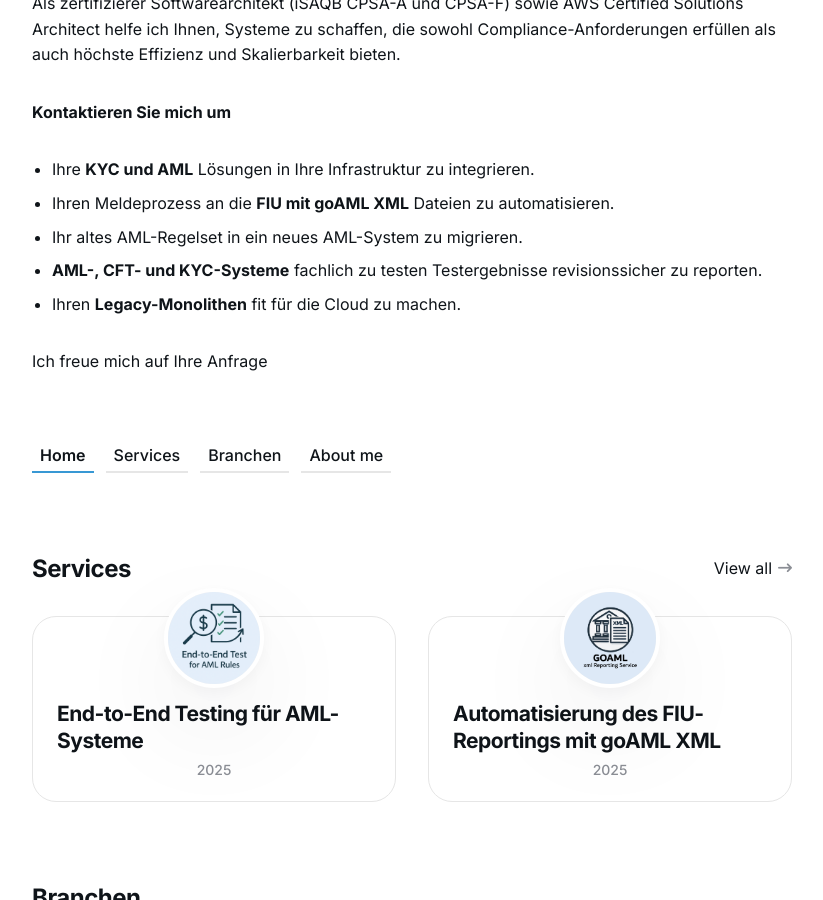
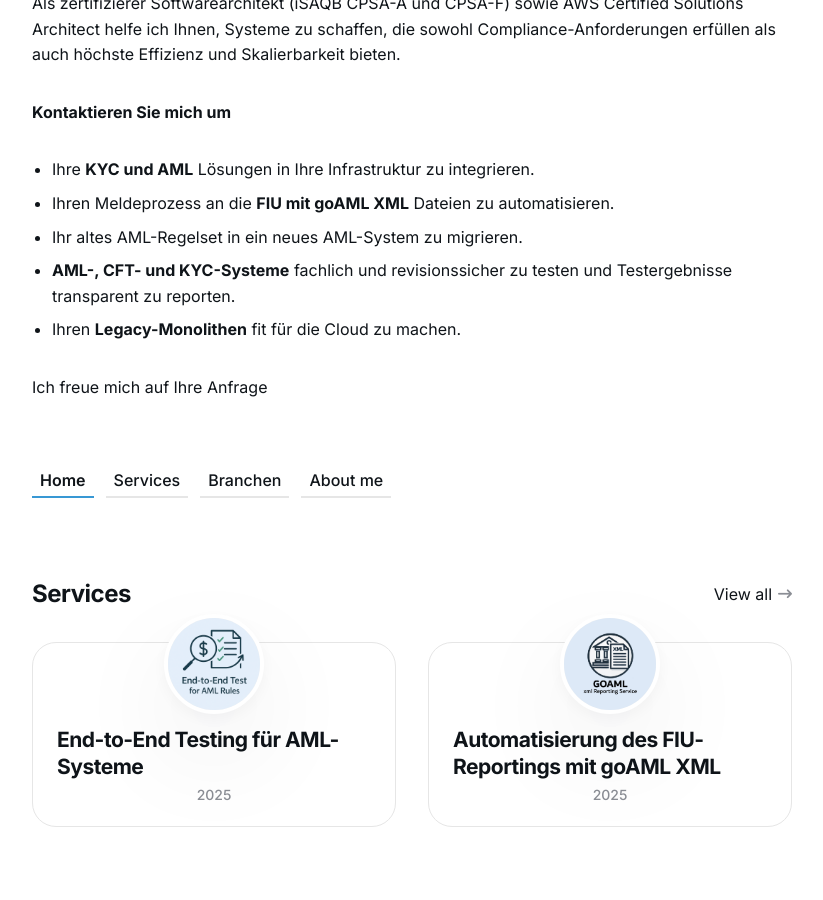
Before and after one commit to Rokko11/Rokko11.github.io, a Jekyll site: the page built from index.html, in a window 1280 px wide and 900 px high, scrolled down 645 px. Shown: the whole window, without its empty margins (228-1051 px from the left). Built offline with Jekyll 4.4.1, drawn with Linux system fonts in a browser that asks for light colours.

Commit message:
update bio

```diff
--- a/_data/settings.yml
+++ b/_data/settings.yml
@@ -47,7 +47,7 @@ author:
   <li>Ihre <strong>KYC und AML</strong> Lösungen in Ihre Infrastruktur zu integrieren.</li>
   <li>Ihren Meldeprozess an die <strong>FIU mit goAML XML</strong> Dateien zu automatisieren.</li>
   <li>Ihr altes AML-Regelset in ein neues AML-System zu migrieren.</li>
-  <li><strong>AML-, CFT- und KYC-Systeme</strong> fachlich zu testen Testergebnisse revisionssicher zu reporten.</li>
+  <li><strong>AML-, CFT- und KYC-Systeme</strong> fachlich und revisionssicher zu testen und Testergebnisse transparent zu reporten.</li>
   <li>Ihren <strong>Legacy-Monolithen</strong> fit für die Cloud zu machen.</li>
   </ul><p><p>Ich freue mich auf Ihre Anfrage"
   author_avatar: '/images/profile.png'
```
